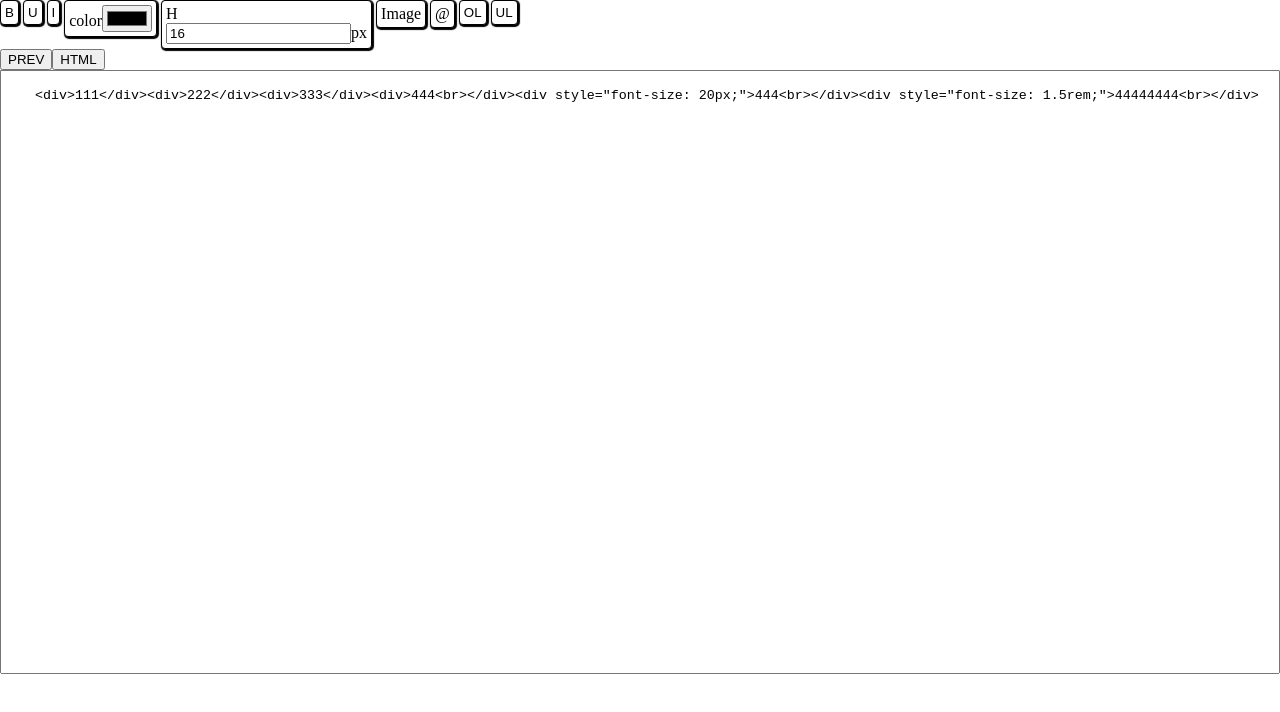
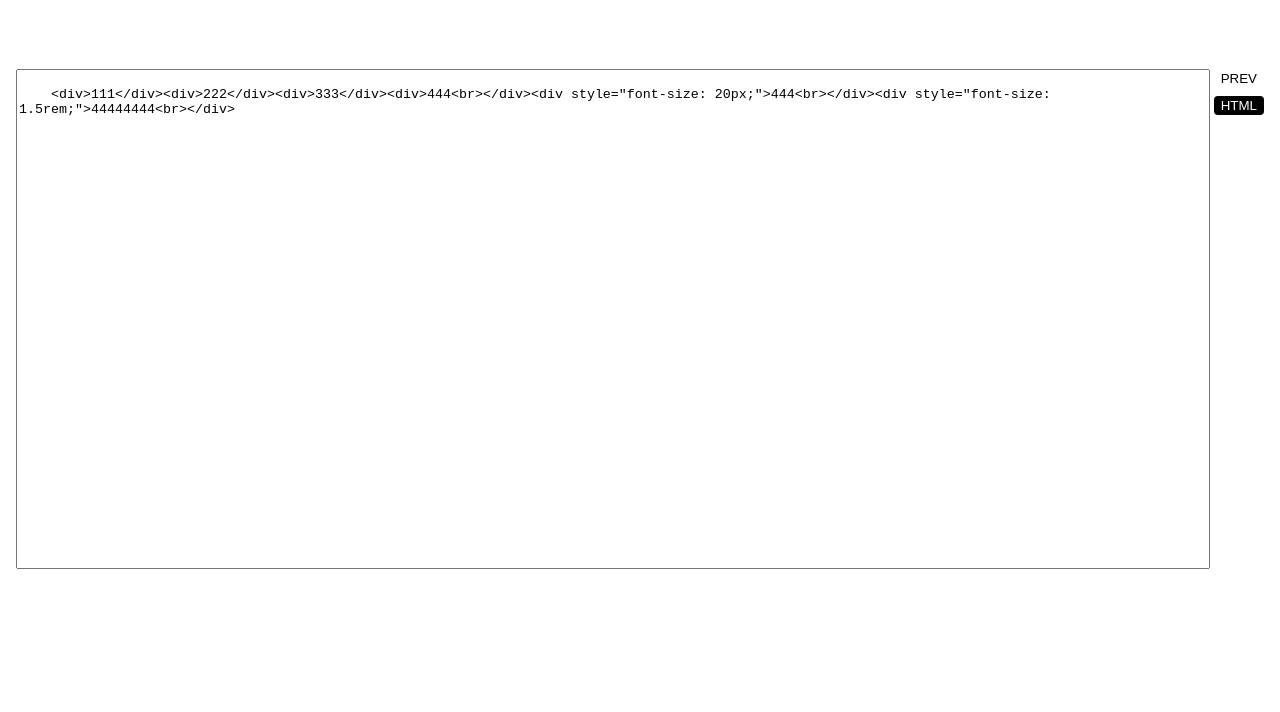
Before and after one commit to MaciejRog/react-komponenty, a React (Vite) app: page / in a window 1280 px wide. Both pictures are taken after a click on the button "HTML". Shown: the top 712 px of the page. Built offline with nearby package versions, Linux system fonts and the light colour scheme.

Commit message:
refactor styles for iframe richText

```diff
--- a/src/core/components/function-components/form-elements/RichTextEditorIFrame/RichTextEditor.module.css
+++ b/src/core/components/function-components/form-elements/RichTextEditorIFrame/RichTextEditor.module.css
@@ -1,12 +1,46 @@
-.RichTextEditor *[contentEditable="true"],
-.RichTextEditor *[contentEditable="true"] * {
-  user-select: auto;
+.RichTextEditor {
+  display: flex;
+  flex-direction: column;
+  gap: 4px;
 }
 
-.RichTextEditorBtnsWrapper {
-  display: flex;
-  flex-wrap: wrap;
-  justify-content: flex-start;
-  align-items: flex-start;
+.RichTextEditorContentWrapper {
+  display: grid;
+  grid-template-columns: 1fr auto;
   gap: 4px;
 }
+
+.RichTextEditorContent {
+  position: relative;
+  width: 100%;
+  min-height: 500px;
+}
+
+.RichTextEditorContentTypePreview {
+  width: 100%;
+  height: 100%;
+  outline: none;
+  border: 1px solid #000;
+  border-radius: 4px;
+}
+
+/* div:global(.RichTextEditorContentTypePreviewField) {
+  min-height: 26px;
+  padding: 4px;
+  border: 1px solid #000;
+  border-radius: 4px;
+} */
+
+.RichTextEditorContentTypeHTML {
+  position: absolute;
+  top: 0px;
+  left: 0pc;
+  width: 100%;
+  height: 100%;
+}
+
+.RichTextEditorContentTypeHTMLField {
+  width: 100%;
+  height: 100%;
+  resize: none;
+}
--- a/src/core/components/function-components/form-elements/RichTextEditorIFrame/RichTextEditor.tsx
+++ b/src/core/components/function-components/form-elements/RichTextEditorIFrame/RichTextEditor.tsx
@@ -1,28 +1,13 @@
 import { useEffect, useRef, useState } from "react";
-import {
-  getInnerRanges,
-  getNearestNotTextElement,
-  RICH_TEXT_EDITOR_TYPE,
-} from "./RichTextEditor.utils";
+import { RICH_TEXT_EDITOR_TYPE } from "./RichTextEditor.utils";
 import styles from "./RichTextEditor.module.css";
-import RichTextBtnBold from "./elements/RichTextBtn/RichTextBtnBold";
-import RichTextBtnUnderline from "./elements/RichTextBtn/RichTextBtnUnderline";
-import RichTextBtnItalic from "./elements/RichTextBtn/RichTextBtnItalic";
-import RichTextBtnColor from "./elements/RichTextBtn/RichTextBtnColor";
-import RichTextBtnImg from "./elements/RichTextBtn/RichTextBtnImg";
-import RichTextBtnMail from "./elements/RichTextBtn/RichTextBtnMail";
-import RichTextBtnList from "./elements/RichTextBtn/RichTextBtnList";
-import RichTextBtnFontSize from "./elements/RichTextBtn/RichTextBtnFontSize";
 import { renderToString } from "react-dom/server";
+import RichTextHeader from "./elements/RichTextHeader/RichTextHeader";
+import RichTextTypeSelector from "./elements/RichTextTypeSelector/RichTextTypeSelector";
 
-const INIT_SELECTION_REF: {
-  selection: Selection | null;
-  range: Range | undefined;
-  nearestWrappingElement: HTMLElement | null;
-} = {
-  selection: null,
-  range: undefined,
-  nearestWrappingElement: null,
+const STYLES = {
+  width: "100%",
+  height: "100%",
 };
 
 function RichTextEditor({
@@ -37,9 +22,6 @@ function RichTextEditor({
   const [selecteSelection, setSelecteSelection] = useState<Selection | null>(
     null
   );
-  const [selectedRange, setSelectedRange] = useState<Range | undefined>(
-    undefined
-  );
   const [innerValue, setInnerValue] = useState(value);
 
   useEffect(() => {
@@ -47,7 +29,6 @@ function RichTextEditor({
     if (iframeDocument) {
       iframeDocument.addEventListener("selectionchange", handleSelectionChange);
     }
-
     return () => {
       if (iframeDocument) {
         iframeDocument.removeEventListener(
@@ -59,68 +40,16 @@ function RichTextEditor({
   }, [handleRefs]);
 
   const iframeWindowRef = useRef<Window | null>(null);
-  const richEditorRef = useRef<HTMLDivElement>(null);
-  const selectionRef = useRef(INIT_SELECTION_REF);
   const htmlEditor = useRef<HTMLElement | null>(null);
 
   const handleSelectionChange = () => {
-    console.warn("HANDLE_SELECTION_CHANGE");
     if (iframeWindowRef.current) {
       const selection = iframeWindowRef.current.getSelection();
-      if (
-        selection?.rangeCount &&
-        selection?.rangeCount > 0 &&
-        selection?.getRangeAt?.(0)
-      ) {
-        const range = selection.getRangeAt(0).cloneRange();
-        const commonAncestorContainer = range?.commonAncestorContainer;
-        const nearestWrappingElement = getNearestNotTextElement(
-          commonAncestorContainer
-        );
-
-        selectionRef.current = {
-          selection: selection,
-          range: range,
-          nearestWrappingElement: nearestWrappingElement,
-        };
-        setSelectedRange(range);
       setSelecteSelection(selection);
-      }
     }
   };
 
-  const handleStyleChange =
-    (elementStyleName: any, computedStyleName: any, calcValue: any) =>
-    (): void => {
-      const { range, nearestWrappingElement } = selectionRef.current;
-      if (range) {
-        const ranges = getInnerRanges(range, nearestWrappingElement);
-        ranges.forEach((rangeEl) => {
-          const clone = rangeEl.cloneContents();
-          const nearestElement = getNearestNotTextElement(
-            rangeEl.startContainer
-          );
-          if (nearestElement) {
-            const style =
-              getComputedStyle(nearestElement)[computedStyleName as number];
-            const newValue = calcValue(style);
-            if (clone.textContent === nearestElement.innerHTML) {
-              nearestElement.style[elementStyleName] = newValue;
-            } else {
-              const boldElement = document.createElement("span");
-              boldElement.style[elementStyleName] = newValue;
-              boldElement.appendChild(clone);
-              rangeEl?.extractContents();
-              rangeEl?.insertNode(boldElement);
-            }
-
-            handleValueChange();
-          }
-        });
-      }
-    };
-
-  const handleValueChange = () => {
+  const updateValue = () => {
     if (htmlEditor.current && setValue) {
       if (htmlEditor.current.firstChild?.nodeType === 3) {
         const tempText = htmlEditor.current.firstChild.textContent;
@@ -135,60 +64,22 @@ function RichTextEditor({
   };
 
   return (
-    <div ref={richEditorRef} className={`${styles.RichTextEditor}`}>
-      <div className={`${styles.RichTextEditorBtnsWrapper}`}>
-        <RichTextBtnBold range={selectedRange} onClick={handleStyleChange} />
-        <RichTextBtnUnderline
-          range={selectedRange}
-          onClick={handleStyleChange}
-        />
-        <RichTextBtnItalic range={selectedRange} onClick={handleStyleChange} />
-        <RichTextBtnColor range={selectedRange} onClick={handleStyleChange} />
-        <RichTextBtnFontSize
+    <div className={`${styles.RichTextEditor}`}>
+      <div
+        style={{
+          visibility:
+            editorType === RICH_TEXT_EDITOR_TYPE.HTML ? "hidden" : "visible",
+        }}
+      >
+        <RichTextHeader
           selection={selecteSelection}
-          handleUpdate={handleValueChange}
-        />
-        <RichTextBtnImg
-          range={selectedRange}
-          handleUpdate={handleValueChange}
-        />
-        <RichTextBtnMail
-          range={selectedRange}
-          handleUpdate={handleValueChange}
-        />
-        <RichTextBtnList
-          listType="OL"
-          selection={selecteSelection}
-          handleUpdate={handleValueChange}
-        />
-        <RichTextBtnList
-          listType="UL"
-          selection={selecteSelection}
-          handleUpdate={handleValueChange}
+          updateValue={updateValue}
         />
       </div>
-      <div>
-        <button
-          onClick={() => {
-            setEditorType(RICH_TEXT_EDITOR_TYPE.PREVIEW);
-          }}
-        >
-          PREV
-        </button>
-        <button
-          onClick={() => {
-            setEditorType(RICH_TEXT_EDITOR_TYPE.HTML);
-          }}
-        >
-          HTML
-        </button>
-      </div>
-      <div style={{ position: "relative" }}>
+      <div className={`${styles.RichTextEditorContentWrapper}`}>
+        <div className={`${styles.RichTextEditorContent}`}>
           <iframe
-          style={{
-            width: "100%",
-            minHeight: "600px",
-          }}
+            className={`${styles.RichTextEditorContentTypePreview}`}
             onLoad={(e) => {
               const iframe = e.target as HTMLIFrameElement;
               iframeWindowRef.current = iframe.contentWindow;
@@ -197,18 +88,15 @@ function RichTextEditor({
               );
               if (element) {
                 htmlEditor.current = element as HTMLElement;
+                element.addEventListener("input", updateValue);
               }
               setHandleRefs((prev) => !prev);
             }}
             srcDoc={renderToString(
               <div
+                // className={`RichTextEditorContentTypePreviewField`}
+                style={STYLES}
                 data-rich-text-editor-component="true"
-              style={{
-                minHeight: "26px",
-                padding: "4px",
-                border: "1px solid black",
-                borderRadius: "4px",
-              }}
                 contentEditable="true"
                 spellCheck="true"
                 role="textbox"
@@ -217,17 +105,9 @@ function RichTextEditor({
             )}
           ></iframe>
           {editorType === RICH_TEXT_EDITOR_TYPE.HTML ? (
-          <div
-            style={{
-              position: "absolute",
-              top: "0px",
-              left: "0pc",
-              width: "100%",
-              height: "100%",
-            }}
-          >
+            <div className={`${styles.RichTextEditorContentTypeHTML}`}>
               <textarea
-              style={{ width: "100%", height: "100%", resize: "none" }}
+                className={`${styles.RichTextEditorContentTypeHTMLField}`}
                 value={value}
                 onChange={(e) => {
                   setValue(e.target.value);
@@ -237,6 +117,11 @@ function RichTextEditor({
             </div>
           ) : null}
         </div>
+        <RichTextTypeSelector
+          editorType={editorType}
+          setEditorType={setEditorType}
+        />
+      </div>
     </div>
   );
 }
--- /dev/null
+++ b/src/core/components/function-components/form-elements/RichTextEditorIFrame/elements/RichTextHeader/RichTextHeader.tsx
@@ -0,0 +1,87 @@
+import {
+  getInnerRanges,
+  getNearestNotTextElement,
+} from "../../RichTextEditor.utils";
+import RichTextBtnBold from "../RichTextBtn/RichTextBtnBold";
+import RichTextBtnColor from "../RichTextBtn/RichTextBtnColor";
+import RichTextBtnFontSize from "../RichTextBtn/RichTextBtnFontSize";
+import RichTextBtnImg from "../RichTextBtn/RichTextBtnImg";
+import RichTextBtnItalic from "../RichTextBtn/RichTextBtnItalic";
+import RichTextBtnList from "../RichTextBtn/RichTextBtnList";
+import RichTextBtnMail from "../RichTextBtn/RichTextBtnMail";
+import RichTextBtnUnderline from "../RichTextBtn/RichTextBtnUnderline";
+import styles from "./RichTextHeader.module.css";
+
+function RichTextHeader({
+  selection,
+  updateValue,
+}: {
+  selection: Selection | null;
+  updateValue: Function;
+}) {
+  const range =
+    selection?.rangeCount && selection?.rangeCount > 0
+      ? selection?.getRangeAt(0)
+      : undefined;
+
+  const handleStyleChange =
+    (elementStyleName: any, computedStyleName: any, calcValue: any) =>
+    (): void => {
+      if (selection) {
+        if (range) {
+          const commonAncestorContainer = range.commonAncestorContainer;
+          const nearestWrappingElement = getNearestNotTextElement(
+            commonAncestorContainer
+          );
+
+          const ranges = getInnerRanges(range, nearestWrappingElement);
+          ranges.forEach((rangeEl) => {
+            const clone = rangeEl.cloneContents();
+            const nearestElement = getNearestNotTextElement(
+              rangeEl.startContainer
+            );
+            if (nearestElement) {
+              const style =
+                getComputedStyle(nearestElement)[computedStyleName as number];
+              const newValue = calcValue(style);
+              if (clone.textContent === nearestElement.innerHTML) {
+                nearestElement.style[elementStyleName] = newValue;
+              } else {
+                const boldElement = document.createElement("span");
+                boldElement.style[elementStyleName] = newValue;
+                boldElement.appendChild(clone);
+                rangeEl?.extractContents();
+                rangeEl?.insertNode(boldElement);
+              }
+
+              updateValue();
+            }
+          });
+        }
+      }
+    };
+
+  return (
+    <div className={`${styles.RichTextHeader}`}>
+      <RichTextBtnBold range={range} onClick={handleStyleChange} />
+      <RichTextBtnUnderline range={range} onClick={handleStyleChange} />
+      <RichTextBtnItalic range={range} onClick={handleStyleChange} />
+      <RichTextBtnColor range={range} onClick={handleStyleChange} />
+      <RichTextBtnFontSize selection={selection} handleUpdate={updateValue} />
+      <RichTextBtnImg range={range} handleUpdate={updateValue} />
+      <RichTextBtnMail range={range} handleUpdate={updateValue} />
+      <RichTextBtnList
+        listType="OL"
+        selection={selection}
+        handleUpdate={updateValue}
+      />
+      <RichTextBtnList
+        listType="UL"
+        selection={selection}
+        handleUpdate={updateValue}
+      />
+    </div>
+  );
+}
+
+export default RichTextHeader;
--- /dev/null
+++ b/src/core/components/function-components/form-elements/RichTextEditorIFrame/elements/RichTextTypeSelector/RichTextTypeSelector.module.css
@@ -0,0 +1,25 @@
+.RichTextTypeSelector {
+  display: flex;
+  flex-direction: column;
+  gap: 8px;
+}
+
+.RichTextTypeSelectorBtn {
+  cursor: pointer;
+  color: #000;
+  background-color: #fff;
+  outline: none;
+  border: 1px solid transparent;
+  border-radius: 4px;
+  box-shadow: 2px 2px 25px -10px rgba(66, 68, 90, 1);
+  transition: 0.3s all linear;
+}
+
+.RichTextTypeSelectorBtn:hover {
+  border-color: #000;
+}
+
+.RichTextTypeSelectorBtn:global(.active) {
+  color: #fff;
+  background-color: #000;
+}
--- /dev/null
+++ b/src/core/components/function-components/form-elements/RichTextEditorIFrame/elements/RichTextTypeSelector/RichTextTypeSelector.tsx
@@ -0,0 +1,37 @@
+import { RICH_TEXT_EDITOR_TYPE } from "../../RichTextEditor.utils";
+import styles from "./RichTextTypeSelector.module.css";
+
+function RichTextTypeSelector({
+  editorType,
+  setEditorType,
+}: {
+  editorType: string;
+  setEditorType: React.Dispatch<React.SetStateAction<string>>;
+}) {
+  return (
+    <div className={`${styles.RichTextTypeSelector}`}>
+      <button
+        className={`${styles.RichTextTypeSelectorBtn} ${
+          editorType === RICH_TEXT_EDITOR_TYPE.PREVIEW ? "active" : ""
+        }`}
+        onClick={() => {
+          setEditorType(RICH_TEXT_EDITOR_TYPE.PREVIEW);
+        }}
+      >
+        PREV
+      </button>
+      <button
+        className={`${styles.RichTextTypeSelectorBtn} ${
+          editorType === RICH_TEXT_EDITOR_TYPE.HTML ? "active" : ""
+        }`}
+        onClick={() => {
+          setEditorType(RICH_TEXT_EDITOR_TYPE.HTML);
+        }}
+      >
+        HTML
+      </button>
+    </div>
+  );
+}
+
+export default RichTextTypeSelector;
--- a/src/core/pages/Main.tsx
+++ b/src/core/pages/Main.tsx
@@ -44,7 +44,13 @@ function Main() {
       {/* <ExampleAnimation /> */}
       {/* <ExampleDragDrop /> */}
       {/* <ExampleDragDrop2 /> */}
-      <RichTextEditor value={textValue} setValue={setTextValue} />
+      <div
+        style={{
+          margin: "16px",
+        }}
+      >
+        <RichTextEditor value={textValue} setValue={setTextValue} />
+      </div>
     </div>
   );
 }
```
Also changed, not shown: src/core/components/function-components/form-elements/RichTextEditorIFrame/elements/RichTextHeader/RichTextHeader.module.css (added, +7 -0 lines). Lines whose indentation alone changed are shown as unchanged.
